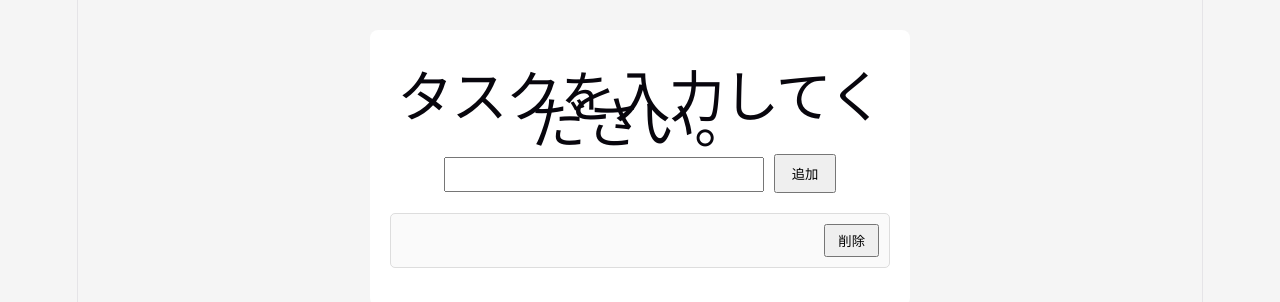
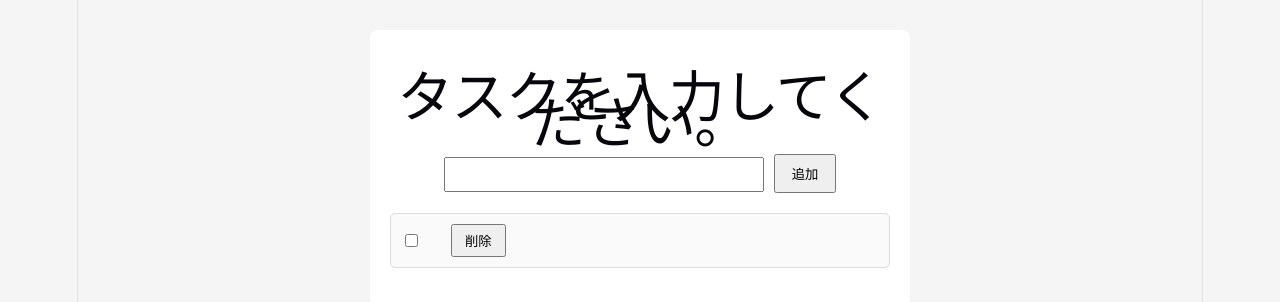
Before and after one commit to Say-Sato/ReactStudy, a React (Vite) app in the folder frontend/todo-app/: page / in a window 1280 px wide. Both pictures are taken after a click on the button "追加". Shown: the top 302 px of the page. Built offline with nearby package versions, Linux system fonts and the light colour scheme.

Commit message:
チェック機能追加

```diff
--- a/frontend/todo-app/src/App.css
+++ b/frontend/todo-app/src/App.css
@@ -63,6 +63,11 @@ li p:first-child {
     flex: 1;
 }
 
+/* 完了タスク */
+.completed {
+    text-decoration: line-through;
+}
+
 /* 削除ボタン */
 .delete-button {
     padding: 5px 12px;
--- a/frontend/todo-app/src/App.tsx
+++ b/frontend/todo-app/src/App.tsx
@@ -27,17 +27,25 @@ function App() {
     setInputName("")
   };
 
-  /* todosに画面に表示する値を削除する */
+    /* todoの完了状態を更新する */
+  const handleToggleCompleted = (completedId: number) => {
+    /* 引数で指定したtodoの状態を完了または未完了に変更する*/
+    setTodos(todos.map((todo) =>
+      todo.id === completedId ? { ...todo, completed: !todo.completed } : todo
+    ));
+  };
+
+  /* todoを削除する */
   const handleDelete = (deleteId: number) => {
     /* 新規に配列を作成しtodosを更新する */
     setTodos(
-      /* filterで削除するidと一致しないもののみ残す */
+      /* filterで削除するidと一致しないもののみTodosに残す */
       todos => todos.filter((todo) => todo.id !== deleteId)
     )
   };
 
     /* inputNameに入力中の値を反映する */
-  const handleChange = (event: ChangeEvent<HTMLInputElement>) => {
+  const handleInput = (event: ChangeEvent<HTMLInputElement>) => {
     /* テキストが変更されるごとに入力中の値を更新する */
     setInputName(event.target.value)
   };
@@ -51,7 +59,7 @@ function App() {
       type="text"
       className="name"
       value={inputName}
-      onChange={handleChange}
+      onChange={handleInput}
     />
 
     <input
@@ -64,7 +72,16 @@ function App() {
     <ul>
       {todos.map((todo) => (
         <li key={todo.id}>
-          <p>{todo.name}</p>
+
+        <input
+            type="checkbox"
+            checked={todo.completed}
+            onChange={() => {
+              handleToggleCompleted(todo.id);
+            }}
+          />
+
+          <p className={todo.completed ? "completed" : ""}>{todo.name}</p>
 
           <input
             type="button"
```
